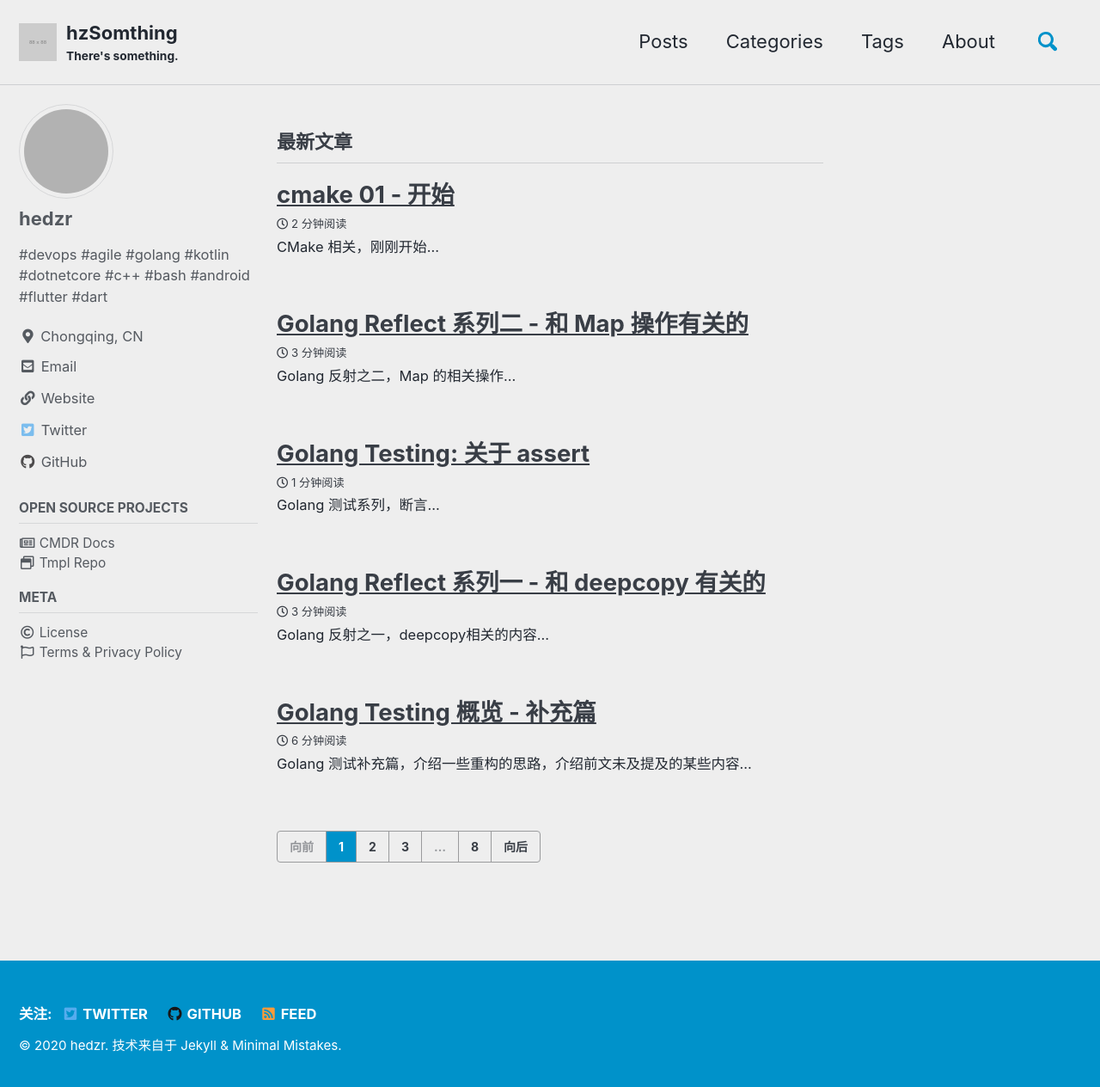
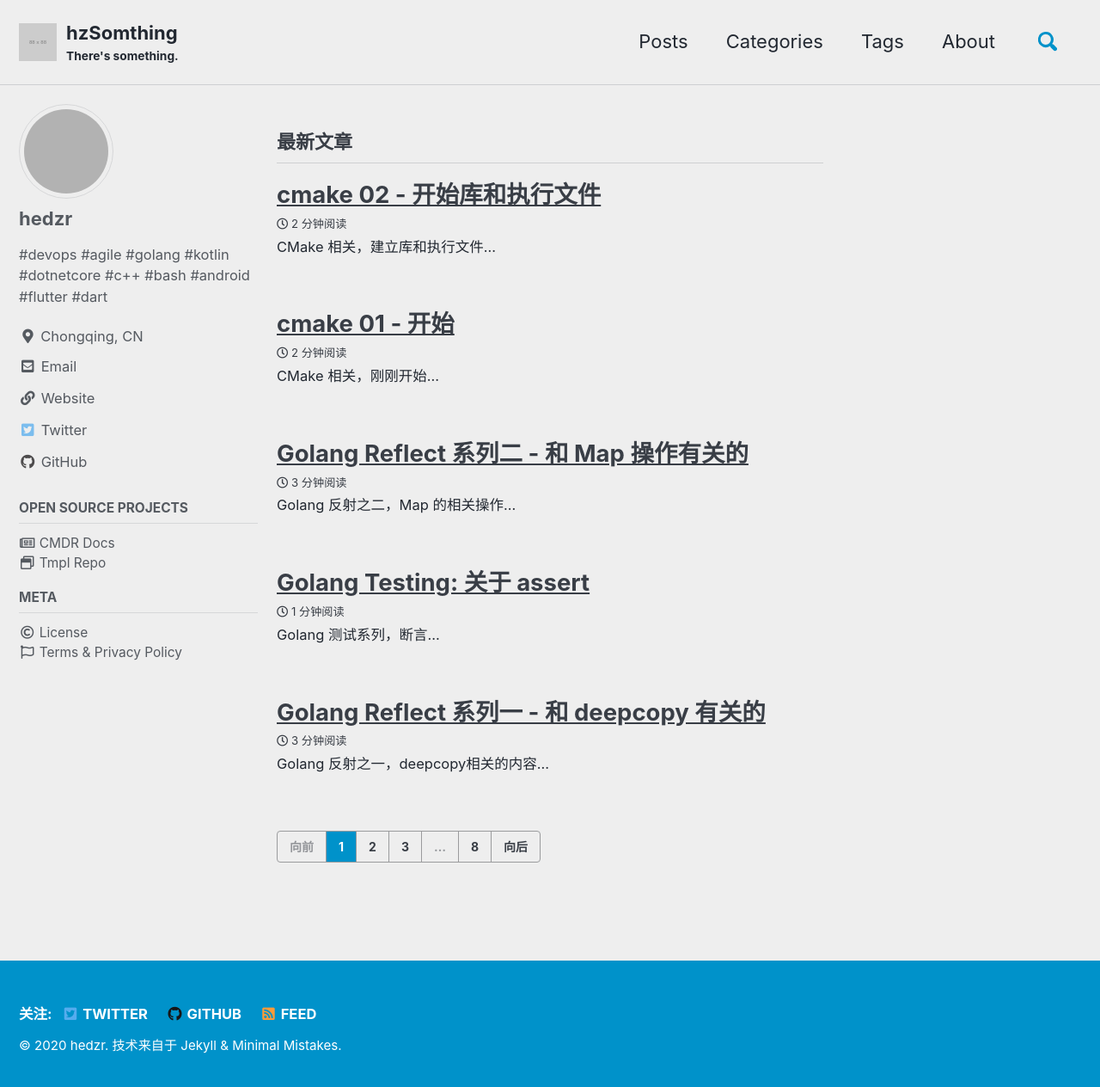
Before and after one commit to hedzr/hedzr.github.io, a Jekyll site: the page built from index.html, in a window 1280 px wide and 1272 px high. Shown: the top 1264 px of the window at 86% size. Built offline with Jekyll 4.4.1, drawn with Linux system fonts in a browser that asks for light colours; cached includes are drawn as plain includes; some web fonts are replaced; the list of posts is cut into pages by our own code; some of the changed lines change nothing that is shown; grey boxes are pictures that could not be loaded.

Commit message:
add new post: cmake 02

````diff
--- a/_posts/2020-11-18-cmake-01.md
+++ b/_posts/2020-11-18-cmake-01.md
@@ -71,6 +71,14 @@ TODO
 
 
 #### cygwin，TODO
+
+
+
+### 小节
+
+如果你对这里略过的话题感兴趣，请参考 [Installing - CMake](https://cmake.org/install/) ，他们家讲得略完整，也包括从源码构建的有关说明。或者看看 [2.1. CMake Installation — CGold 0.1 documentation](https://cgold.readthedocs.io/en/latest/first-step/installation.html) ，这是另一家人关于安装 cmake 提到的内容。
+
+
 
 
 
--- /dev/null
+++ b/_posts/2020-11-18-cmake-02.md
@@ -0,0 +1,181 @@
+---
+layout: single
+title: 'cmake 02 - 开始库和执行文件'
+date: 2020-11-18 14:23:00 +0800
+last_modified: 2020-11-18 14:23:00 +0800
+Author: hedzr
+tags: [c++, cmake, build, getting started]
+categories: cmake notes
+comments: true
+toc: true
+header:
+  overlay_image: /assets/images/unsplash-image-11.jpg
+  overlay_filter: rgba(128, 128, 0, 0.3)
+excerpt: >-
+  CMake 相关，建立库和执行文件...
+---
+
+
+
+## 建立库或执行文件
+
+
+
+### 库和 add_library
+
+[`add_library`](https://cmake.org/cmake/help/v3.8/command/add_library.html) 指令能够定义一个库作为目标（Target）。
+
+```cmake
+# Normal Libraries
+add_library(<name> [STATIC | SHARED | MODULE]
+            [EXCLUDE_FROM_ALL]
+            source1 [source2 ...])
+# Imported Libraries
+add_library(<name> <SHARED|STATIC|MODULE|UNKNOWN> IMPORTED
+            [GLOBAL])
+# Object Libraries
+add_library(<name> OBJECT <src>...)
+# Alias Libraries
+add_library(<name> ALIAS <target>)
+# Interface Libraries
+add_library(<name> INTERFACE [IMPORTED [GLOBAL]])
+```
+
+#### 库
+
+你可以建立 C++ 的动态库、静态库等等。在不同的操作系统中静态库和动态库有细微的差别，但总的来说它们都是可以复用的二进制代码模块。
+
+`MODULE` 是特殊的模组，又被称作 DSO 组，这种库无法像动态库、静态库一样被链接到其它目标中，但可以被动态装载到某可执行文件的运行实例中，所以这是一种运行时插件特有的形态，关于这方面需要进一步参阅其它 DSO 有关资料。
+
+动态库，静态库，MODULE 都是常规类型的库。
+
+
+
+#### Imported Libraries & `add-library`
+
+https://cmake.org/cmake/help/v3.8/command/add_library.html#imported-libraries
+
+```cmake
+add_library(<name> <SHARED|STATIC|MODULE|UNKNOWN> IMPORTED
+            [GLOBAL])
+```
+
+一个 [IMPORTED library 目标](https://cmake.org/cmake/help/v3.8/manual/cmake-buildsystem.7.html#imported-targets) （Imported library target）能够对项目之外的库文件进行参考和引用，且在本项目构建时无需对该外部引用库执行任何构建动作。对于外部引用库来说， [`IMPORTED`](https://cmake.org/cmake/help/v3.8/prop_tgt/IMPORTED.html#prop_tgt:IMPORTED) 目标属性为 `True`。 The target name has scope in the directory in which it is created and below, but the `GLOBAL` option extends visibility. It may be referenced like any target built within the project. `IMPORTED` libraries are useful for convenient reference from commands like [`target_link_libraries()`](https://cmake.org/cmake/help/v3.8/command/target_link_libraries.html#command:target_link_libraries). Details about the imported library are specified by setting properties whose names begin in `IMPORTED_` and `INTERFACE_`. The most important such property is [`IMPORTED_LOCATION`](https://cmake.org/cmake/help/v3.8/prop_tgt/IMPORTED_LOCATION.html#prop_tgt:IMPORTED_LOCATION) (and its per-configuration variant [`IMPORTED_LOCATION_`](https://cmake.org/cmake/help/v3.8/prop_tgt/IMPORTED_LOCATION_CONFIG.html#prop_tgt:IMPORTED_LOCATION_)) which specifies the location of the main library file on disk. See documentation of the `IMPORTED_*` and `INTERFACE_*` properties for more information.
+
+
+
+
+
+
+
+
+
+### Add Static Library
+
+下面的例子出自 z02-library-1，定义了一个名为 muchs 的静态库，然后定义了一个可执行文件目标，名为 library-1-test-program，并且将 muchs 链入其中：
+
+```cmake
+# The muchs library
+# set (header_files ${CMAKE_CURRENT_SOURCE_DIR}/include/muchs/muchs.hh)
+FILE(GLOB_RECURSE header_files ${CMAKE_CURRENT_SOURCE_DIR}/include/*.hh)
+LIST(APPEND source_files library.cc)
+
+# library
+add_library(muchs STATIC ${source_files} ${header_files})
+target_include_directories(muchs PUBLIC ${CMAKE_CURRENT_SOURCE_DIR})
+
+# The main program
+
+# The sources shared between the main program and the tests
+set(PROJECT_SOURCES main.cc)
+
+add_executable(library-1-test-program ${PROJECT_SOURCES})
+target_link_libraries(library-1-test-program PRIVATE muchs)
+```
+
+在 linux 中，muchs 静态库的输出文件名为 libmuchs.a，如果是动态库，则名为 libmuchs.so。
+
+[`target_include_directories`](https://cmake.org/cmake/help/v3.8/command/target_include_directories.html)  指令为 muchs 指明了包含文件的搜索路径。这不是必须的，因为我们也可以使用全局的 [`include_directories`](https://cmake.org/cmake/help/v3.8/command/include_directories.html) 指令来指明头文件搜索路径。
+
+[`target_link_libraries`](https://cmake.org/cmake/help/v3.8/command/target_link_libraries.html) 指令为可执行文件目标指明了要链接的动态库或者静态库。`PRIVATE` 是指不关心要链入的库的依赖库。也可以指定为 `INTERFACE` 或 `PUBLIC`，其中 `PUBLIC` 可以适应大多数依赖场景，而 `PRIVATE` 对依赖关系切断的最严厉。而 `INTERFACE` 表明仅仅关心库及其依赖库的头文件，忽略 .a 或 .so（即使有也忽略），适用于仅有头文件的库，后续的小节会专门介绍。
+
+`PUBLIC`, `PRIVATE` 和 `INTERFACE` 的更精确的介绍后续将在专门的小节中予以说明。
+
+
+
+
+
+### Add Shared Library
+
+添加一个动态库的目标（Target）和静态库目标没有什么不同，仅仅是将 `STATIC` 改为 `SHARED`：
+
+```cmake
+# add_library(muchs STATIC ${source_files} ${header_files})
+add_library(muchs SHARED ${source_files} ${header_files})
+```
+
+我们也有一个完整独立的示例 z03-library-2。
+
+
+
+
+
+### Add a header only library
+
+对于C++项目来说，一种可能是制作一个仅有头文件（没有链接时的 .a 或 .so 文件）的库。通常当你开发了一个模版库（C++ Template）的时候，你需要建立这样一个仅头文件的库作为目标（Target）。
+
+下面是这样的一个 Library 项目的 `CMakeLists.txt`：
+
+```cmake
+SET(header_files ${CMAKE_CURRENT_SOURCE_DIR}/include/monid/monid.hh)
+
+# Header only library, therefore INTERFACE
+add_library(monid INTERFACE)
+# INTERFACE targets only have INTERFACE properties
+target_include_directories(monid INTERFACE
+        ${CMAKE_CURRENT_SOURCE_DIR}/include
+        ${header_files}
+        )
+target_compile_features(monid INTERFACE cxx_std_11)
+
+
+# The main program ---------------
+
+# The sources shared between the main program and the tests
+set(PROJECT_SOURCES main.cc)
+
+add_executable(library-3-test-program ${PROJECT_SOURCES})
+target_link_libraries(library-3-test-program PRIVATE monid)
+```
+
+这个片段取自于 z04-header-library，并略微有所修改以便更明晰。
+
+[`target_compile_features`](https://cmake.org/cmake/help/v3.8/command/target_compile_features.html)  指令的用途在于为库或可执行文件指明编译器必须具备的特性约束。如果指定的特性在 [`CMAKE_C_COMPILE_FEATURES`](https://cmake.org/cmake/help/v3.8/variable/CMAKE_C_COMPILE_FEATURES.html#variable:CMAKE_C_COMPILE_FEATURES) 或 [`CMAKE_CXX_COMPILE_FEATURES`](https://cmake.org/cmake/help/v3.8/variable/CMAKE_CXX_COMPILE_FEATURES.html#variable:CMAKE_CXX_COMPILE_FEATURES) 中没有被定义和请求的话，CMake将会报告一个错误。通常对于库来说，这样的指定可以被延伸到引入该库的新Target，从而解决特定的编译器特征的延续性问题，例如编译器被约束为支持C++11标准：
+
+```cmake
+target_compile_features(monid INTERFACE cxx_std_11)
+```
+
+关于 CXX 已知的特性，可以查阅：[CMAKE_CXX_KNOWN_FEATURES](https://cmake.org/cmake/help/v3.8/prop_gbl/CMAKE_CXX_KNOWN_FEATURES.html#prop_gbl:CMAKE_CXX_KNOWN_FEATURES)。当某个特性被请求，那么相关的编译器命令行选项将被自动追加到 CMAKE_C_FLAGS 或 CMAKE_CXX_FLAGS 之中，例如对于 gcc 的 `-std=gnu++11`。
+
+
+
+
+
+
+
+
+
+
+
+
+
+
+
+
+
+
+
+
+
+🔚
````
